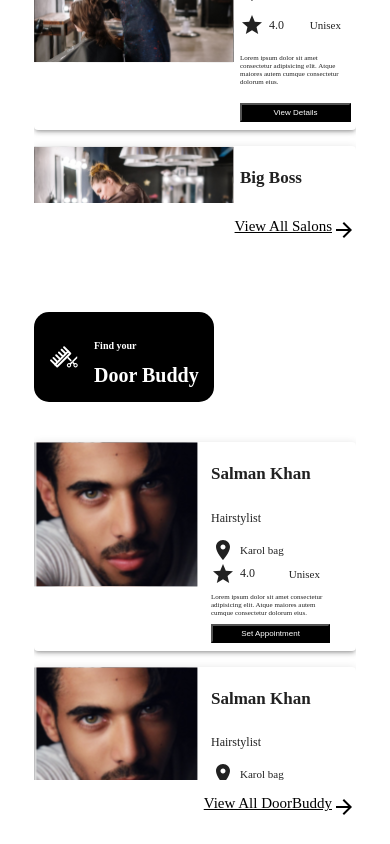
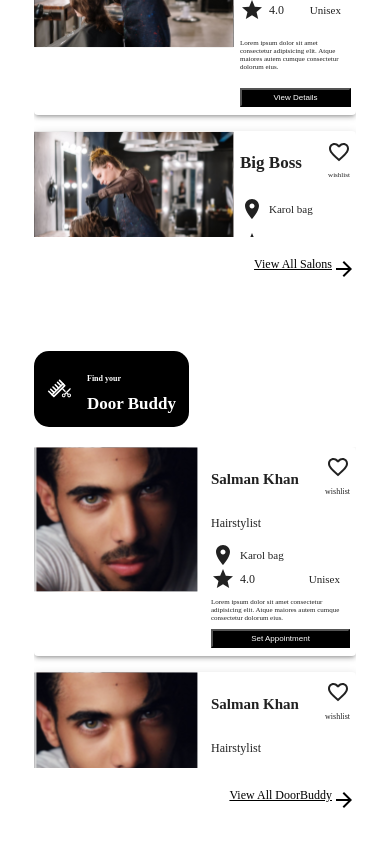
Before and after one commit to shakyaJSChamps/salon-consumer, a Next.js app: page /HomePage/HomePage in a window 390 px wide. Shown: the part 1960-2804 px from the top of the page. Built offline with nearby package versions, Linux system fonts and the light colour scheme.

Commit message:
implementing home page

```diff
--- a/components/findDoorBuddy/findDoorBuddy.js
+++ b/components/findDoorBuddy/findDoorBuddy.js
@@ -9,6 +9,7 @@ import StarIcon from '@mui/icons-material/Star';
 import buddyImage from '@/assets/images/buddyImage.svg';
 import Link from 'next/link';
 import ArrowForwardIcon from '@mui/icons-material/ArrowForward';
+import FavoriteBorderIcon from '@mui/icons-material/FavoriteBorder';
 
 function FindDoorBuddy() {
     return (
@@ -32,8 +33,13 @@ function FindDoorBuddy() {
                                     <Image src={buddyImage} alt='salonImage' />
                                 </div>
                                 <div className={styles.details}>
-
-                                    <h2>{item.name}</h2>
+                                    <div className={styles.nameContainer}>
+                                        <h2>{item.name}</h2>
+                                        <div className={styles.wishlist}>
+                                            <FavoriteBorderIcon className={styles.wishlistIcon}/>
+                                            <p>wishlist</p>
+                                        </div>
+                                    </div>
                                     <p className={styles.specialist}>{item.specialist}</p>
                                     <div className={styles.location}>
                                         <LocationOnIcon className={styles.locIcon} />
--- a/components/findDoorBuddy/findDoorBuddy.module.css
+++ b/components/findDoorBuddy/findDoorBuddy.module.css
@@ -1,5 +1,8 @@
 .container {
     padding: 35px 200px;
+    gap: 20px;
+    display: flex;
+    flex-direction: column;
 }
 
 .heading {
@@ -33,13 +36,22 @@
 }
 
 .salons {
-    height: 400px;
+    height: 375px;
     overflow-y: scroll;
-    padding-top: 20px;
 }
 
 .salons::-webkit-scrollbar {
-    display: none;
+    width: 6px;
+    background-color: rgba(177, 175, 175, 0.938);
+    border-radius: 15px;
+    position: absolute;
+    left: 0;
+}
+
+.salons::-webkit-scrollbar-thumb {
+    background-color: rgb(95, 94, 94);
+    /* border: 5px solid #CCEEF4; */
+    border-radius: 15px;
 }
 
 .icon {
@@ -48,8 +60,8 @@
 }
 
 .image img {
-    width: 200px;
-    height: 155px
+    width: 192px;
+    height: 170px;
 }
 
 .paper {
@@ -69,6 +81,31 @@
     flex-direction: column;
     gap: 3px;
     padding: 8px 5px 8px 0px;
+}
+.nameContainer{
+    display: flex;
+    align-items: center;
+    justify-content: space-between;
+}
+.wishlist{
+    display: flex;
+    flex-direction: column;
+    align-items: center;
+    justify-content: center;
+    cursor: pointer;
+}
+.wishlist p{
+    font-size: 10px;
+}
+.wishlistIcon{
+    font-size: 16px;
+}
+.details h2{
+    font-size: 20px;
+
+}
+.specialist{
+    font-size: 12px;
 }
 
 .location {
@@ -116,7 +153,6 @@
     display: flex;
     align-items: center;
     justify-content: end;
-    padding-top: 15px;
 }
 .linkdiv a{
     display: flex;
@@ -138,10 +174,22 @@
     .container {
         padding: 35px 160px;
     }
+    .heading{
+        padding: 13px;
+    }
+    .icon{
+        width: 25px;
+        height: 25px;
+    }
+    .text h4{
+        font-size: 8px;
+    }
+    .text span{
+        font-size: 17px;
+    }
 
     .salons {
-        margin-top: 20px;
-        height: 365px;
+        height: 342px;
     }
 
     .paper {
@@ -176,7 +224,7 @@
     }
 
     .salons {
-        height: 388px;
+        height: 365px;
     }
 
     .image img {
@@ -191,7 +239,7 @@
     }
 
     .salons {
-        height: 412px;
+        height: 390px;
     }
 
     .paper {
@@ -215,7 +263,7 @@
     }
 
     .salons {
-        height: 370px;
+        height: 348px;
     }
 
     .image img {
@@ -224,7 +272,7 @@
     }
 
     .details {
-        padding: 8px 26px 8px 0px;
+        padding: 8px 6px 8px 0px;
     }
 }
 
@@ -245,7 +293,7 @@
     }
 
     .salons {
-        height: 338px;
+        height: 321px;
     }
 
     .paper {
@@ -262,12 +310,20 @@
     }
 
     .details h2 {
-        font-size: 17px;
+        font-size: 15px;
+    }
+    .wishlistIcon{
+        font-size: 14px;
+    }
+    .wishlist p{
+      font-size: 8px;
+
     }
 
     .desc p {
         font-size: 7px;
     }
+
 
     .location {
         font-size: 11px;
@@ -285,17 +341,23 @@
         padding: 3px 7px;
         font-size: 8px;
     }
+    .linkdiv a{
+        font-size: 12px;
+    }
+    .arrow{
+        font-size: 16px;
+    }
 
 
 }
 
 @media screen and (max-width:380px) {
     .salons {
-        height: 250px;
+        height: 229px;
     }
 
     .paper {
-        gap: 16px;
+        gap: 14px;
     }
 
     .image img {
@@ -308,19 +370,19 @@
     }
 
     .details h2 {
-        font-size: 12px;
+        font-size: 10px;
     }
 
     .details p {
-        font-size: 9px;
+        font-size: 8px;
     }
 
     .location {
-        font-size: 10px;
+        font-size: 8px;
     }
 
     .rating {
-        font-size: 9px;
+        font-size: 8px;
     }
 
     .type {
@@ -335,16 +397,19 @@
         display: flex;
         justify-content: space-between;
     }
+    .btn{
+        font-size: 6px;
+    }
 }
 
 
 @media screen and (max-width:280px) {
     .salons {
-        height: 235px;
+        height: 214px;
     }
 
     .paper {
-        gap: 14px;
+        gap: 13px;
     }
 
     .image img {
--- a/components/findSalons/findSalons.js
+++ b/components/findSalons/findSalons.js
@@ -9,6 +9,7 @@ import salonImage from '@/assets/images/salonImage.svg';
 import { salonData } from '@/components/data/data'
 import Link from 'next/link';
 import ArrowForwardIcon from '@mui/icons-material/ArrowForward';
+import FavoriteBorderIcon from '@mui/icons-material/FavoriteBorder';
 
 function FindSalons() {
     return (
@@ -34,7 +35,13 @@ function FindSalons() {
                                 </div>
                                 <div className={styles.details}>
 
-                                    <h2>{item.name}</h2>
+                                    <div className={styles.nameContainer}>
+                                        <h2>{item.name}</h2>
+                                        <div className={styles.wishlist}>
+                                            <FavoriteBorderIcon className={styles.wishlistIcon} />
+                                            <p>wishlist</p>
+                                        </div>
+                                    </div>
                                     <div className={styles.location}>
                                         <LocationOnIcon className={styles.locIcon} />
                                         {item.location}
--- a/components/findSalons/findSalons.module.css
+++ b/components/findSalons/findSalons.module.css
@@ -1,5 +1,8 @@
 .container {
     padding: 35px 200px;
+    gap: 20px;
+    display: flex;
+    flex-direction: column;
 }
 
 .heading {
@@ -33,13 +36,22 @@
 }
 
 .salons {
-    padding-top: 20px;
-    height: 359px;
-    overflow-y: overlay;
+    height: 343px;
+    overflow-y: scroll;
 }
 
 .salons::-webkit-scrollbar {
-    display: none;
+    width: 6px;
+    background-color: rgba(177, 175, 175, 0.938);
+    border-radius: 15px;
+    position: absolute;
+    left: 0;
+}
+
+.salons::-webkit-scrollbar-thumb {
+    background-color: rgb(95, 94, 94);
+    /* border: 5px solid #CCEEF4; */
+    border-radius: 15px;
 }
 
 .icon {
@@ -69,6 +81,24 @@
     flex-direction: column;
     gap: 3px;
     padding: 8px 5px 8px 0px;
+}
+.nameContainer{
+    display: flex;
+    align-items: center;
+    justify-content: space-between;
+}
+.wishlist{
+    display: flex;
+    flex-direction: column;
+    align-items: center;
+    justify-content: center;
+    cursor: pointer;
+}
+.wishlist p{
+    font-size: 10px;
+}
+.wishlistIcon{
+    font-size: 16px;
 }
 
 .location {
@@ -111,31 +141,63 @@
     padding: 5px 8px;
     /* width: fit-content; */
 }
-.linkDiv{
+
+.linkDiv {
     display: flex;
     align-items: center;
     justify-content: end;
-    padding-top: 15px;
+
 }
-.linkDiv a{
+
+.linkDiv a {
     display: flex;
     color: black;
     font-size: 15px;
     font-weight: 500;
 }
-.arrow{
+
+.arrow {
     font-size: 22px;
 }
+
 /* .link:visited{
     color: rgba(191, 112, 255, 0.824);
 } */
-.link:hover{
+.link:hover {
     text-decoration-line: underline;
 }
 
 @media screen and (max-width:1200px) {
     .container {
         padding: 35px 160px;
+    }
+    .heading{
+        padding: 10px;
+    }
+    .icon{
+        width: 24px;
+        height: 24px;
+    }
+    .text h4{
+        font-size: 8px;
+    }
+    .text span{
+        font-size: 17px;
+    }
+    .paper{
+        gap: 13px;
+    }
+    .details h2{
+        font-size: 18px;
+    }
+    .details p{
+        font-size: 7px;
+    }
+    .details{
+        gap: 2px;
+    }
+    .btn{
+        font-size: 10px;
     }
 }
 
@@ -145,7 +207,7 @@
     }
 
     .salons {
-        height: 382px;
+        height: 363px;
     }
 
     .image img {
@@ -160,7 +222,7 @@
     }
 
     .salons {
-        height: 357px;
+        height: 337px;
     }
 
     .image img {
@@ -200,8 +262,7 @@
     }
 
     .salons {
-        margin-top: 15px;
-        height: 290px;
+        height: 339px;
     }
 
     .icon {
@@ -250,29 +311,40 @@
         padding: 3px 7px;
         font-size: 8px;
     }
+    .linkDiv a{
+        font-size: 12px;
+    }
+    .arrow{
+        font-size: 16px;
+    }
 
 
 }
 
 @media screen and (max-width:380px) {
     .paper {
-        gap: 20px;
+        gap: 14px;
     }
-    .salons{
-        height: 234px;
+
+    .salons {
+        height: 212px;
     }
 
     .image img {
         width: 122px;
         height: 90px;
     }
-    .details{
+
+    .details {
         gap: 3px;
     }
-    .location,.rating{
+
+    .location,
+    .rating {
         font-size: 9px;
     }
-    .type{
+
+    .type {
         font-size: 8px;
     }
 
@@ -299,7 +371,7 @@
 
     .salons {
 
-        height: 232px;
+        height: 205px;
     }
 
     .paper {
--- a/components/navbar/navbar.module.css
+++ b/components/navbar/navbar.module.css
@@ -152,6 +152,9 @@
     .location{
         display: none;
     }
+    .locSearchDiv{
+        padding: 11px;
+    }
     .searchDiv{
         display: none;
     }
```
